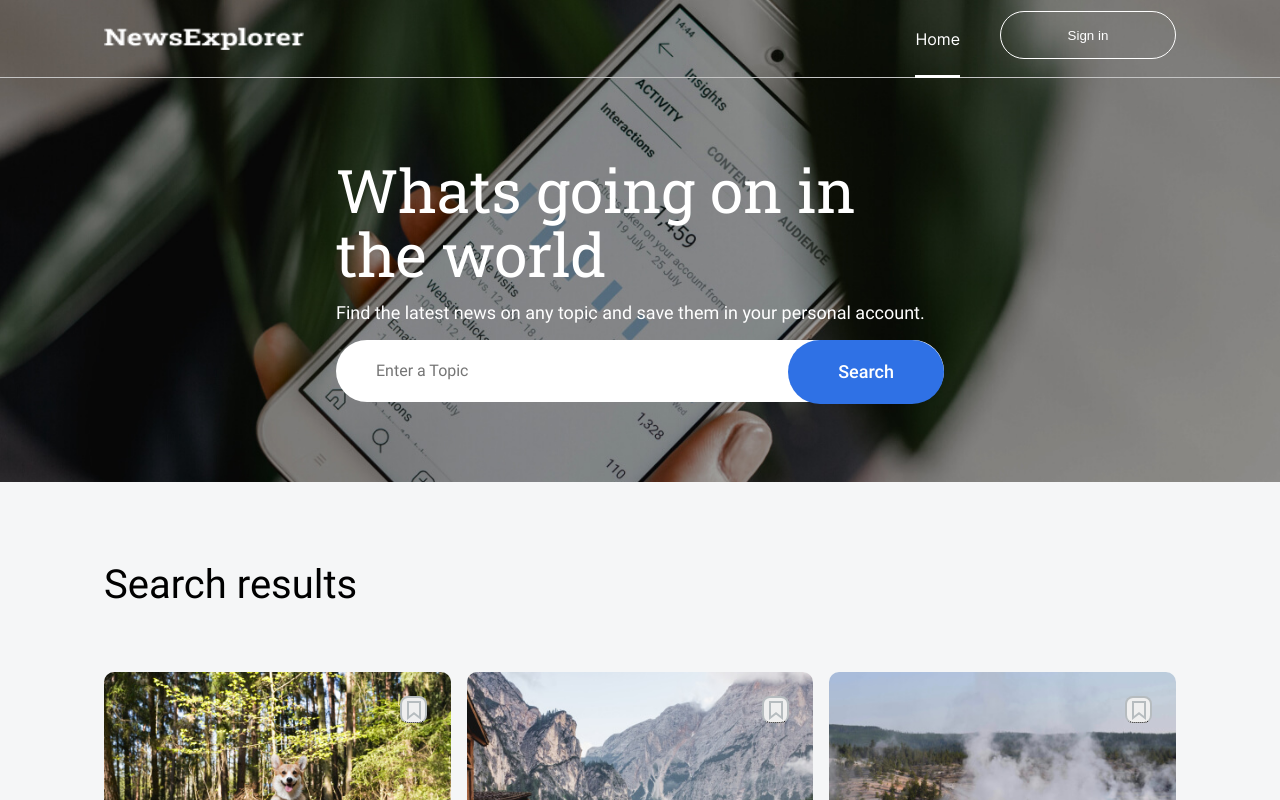
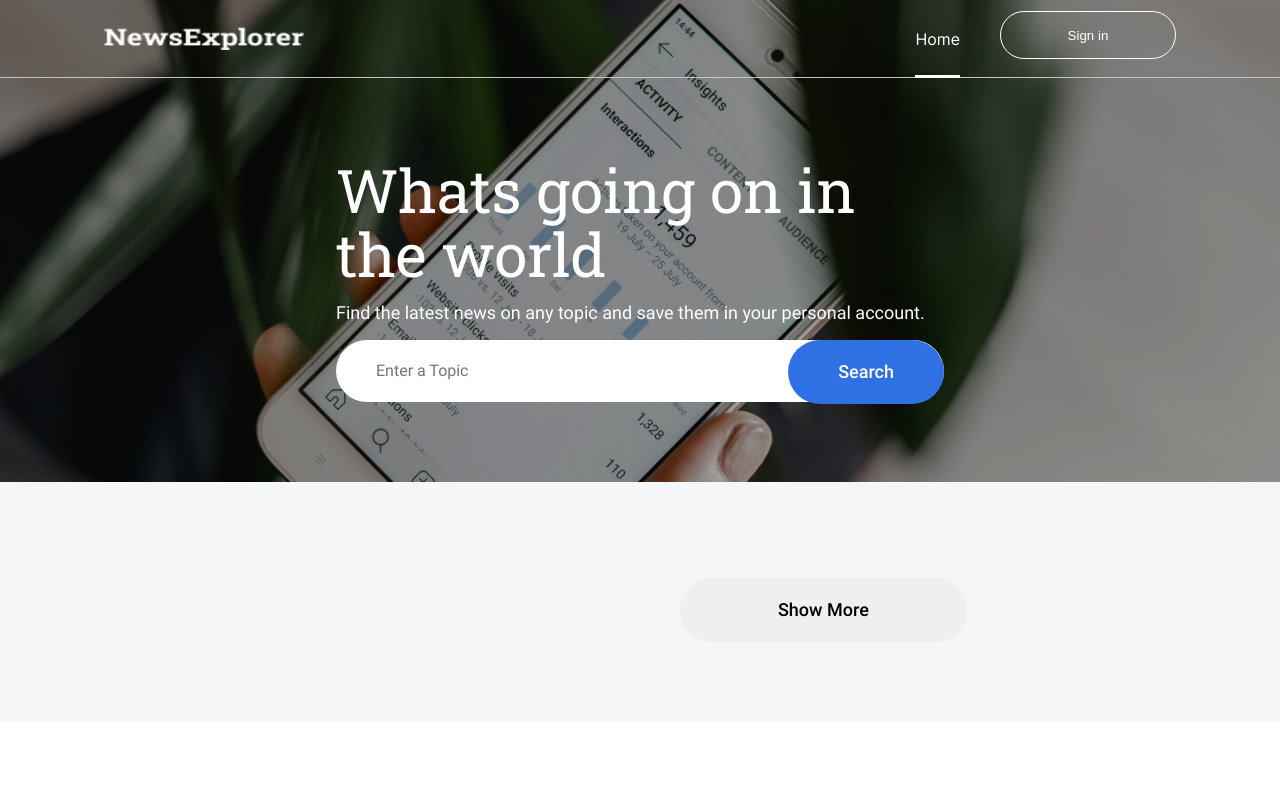
Before and after one commit to shimritz/news-explorer-frontend, a React (Create React App) app: page / in a window 1280 px wide. Shown: the top 800 px of the page. Built offline with nearby package versions, Linux system fonts and the light colour scheme.

Commit message:
refactor cards-list container logic to dedicated componenents

```diff
--- a/src/components/Main/Main.js
+++ b/src/components/Main/Main.js
@@ -1,17 +1,31 @@
-import { React } from "react";
+import { useState, useEffect } from "react";
 import "./Main.css";
 import About from "../About/About";
 import Footer from "../Footer/Footer";
 import NewsCardList from "../NewsCardList/NewsCardList";
 import NothingFound from "../NothingFound/NothingFound";
 import Preloader from "../Preloader/Preloader";
+import { transformOnlineToLocal } from "../../utils/helpers";
 
 function Main({ onlineArticles, searchValue }) {
+  const [formatedOnlineArticles, setformatedOnlineArticles] = useState(null);
+  console.log(onlineArticles ? onlineArticles[0] : null);
+  useEffect(() => {
+    if (onlineArticles && searchValue) {
+      const transformetArticled = transformOnlineToLocal(
+        onlineArticles,
+        searchValue
+      );
+      console.log(transformetArticled);
+      setformatedOnlineArticles(transformetArticled);
+    }
+  }, [onlineArticles, searchValue]);
+
   return (
     <main className="page__content">
       <NothingFound />
       <Preloader />
-      <NewsCardList onlineArticles={onlineArticles} searchValue={searchValue} />
+      <NewsCardList articles={formatedOnlineArticles} location="main" />
       <About />
       <Footer />
     </main>
--- a/src/components/NewsCardList/NewsCardList.js
+++ b/src/components/NewsCardList/NewsCardList.js
@@ -1,63 +1,18 @@
-import { useLocation } from "react-router-dom";
-import { useEffect, useState } from "react";
+import NewsCard from "../NewsCard/NewsCard";
 
-import NewsCard from "../NewsCard/NewsCard";
-import { articles } from "../../utils/articles";
-import mainApi from "../../utils/MainApi";
-
-function NewsCardList({ onlineArticles, searchValue }) {
-  const [savedArticles, setSavedArticles] = useState(null);
-
-  const location = useLocation();
-  const [isSavedArticlesPage, setIsSavedArticlesPage] = useState(false);
-
-  useEffect(() => {
-    location.pathname === "/saved-news"
-      ? setIsSavedArticlesPage(true)
-      : setIsSavedArticlesPage(false);
-  }, [location]);
-
-  useEffect(() => {
-    if (isSavedArticlesPage) {
-      mainApi
-        .getSavedArticles()
-        .then((res) => {
-          setSavedArticles(res.data);
-        })
-        .catch(console.error);
-    } else {
-      setSavedArticles(articles);
-    }
-  }, [isSavedArticlesPage]);
+function NewsCardList({ articles, location }) {
+  const isSavedArticlesPage = location === "saved-news";
 
   return (
     <div className="news-card">
-      {!isSavedArticlesPage ? (
+      {location === "home" ? (
         <h1 className="news-card__header">Search results</h1>
       ) : (
         <div style={{ paddingTop: 32 }} />
       )}
       <section className="news-card__list">
-        {onlineArticles
-          ? onlineArticles.map((article, index) => {
-              return (
-                <NewsCard
-                  key={index}
-                  id={index}
-                  img={article.urlToImage}
-                  title={article.title}
-                  date={article.publishedAt}
-                  text={article.description}
-                  link={article.url}
-                  source={article.author}
-                  isSavedArticlesPage={isSavedArticlesPage}
-                  keyword={searchValue}
-                  // onCardClick={onCardClick}
-                />
-              );
-            })
-          : savedArticles &&
-            savedArticles.map((article) => {
+        {articles &&
+          articles.map((article) => {
             return (
               <NewsCard
                 key={article._id}
@@ -70,18 +25,16 @@ function NewsCardList({ onlineArticles, searchValue }) {
                 source={article.source}
                 isSavedArticlesPage={isSavedArticlesPage}
                 keyword={article.keyword}
-                  // onCardClick={onCardClick}
               />
             );
           })}
       </section>
-      {isSavedArticlesPage ? null : (
+      {location === "home" ? null : (
         <button type="button" className="news-card__showMore-btn">
           Show More
         </button>
       )}
     </div>
-    // </>
   );
 }
 
--- a/src/components/SavedArticles/SavedArticles.js
+++ b/src/components/SavedArticles/SavedArticles.js
@@ -1,19 +1,24 @@
-import React, { useEffect } from "react";
+import { useEffect, useState } from "react";
 import NewsCardList from "../NewsCardList/NewsCardList";
-import SavedNewsHeader from "../SavedNewsHeader/SavedNewsHeader";
 import Footer from "../Footer/Footer";
 
 import mainApi from "../../utils/MainApi";
 
 function SavedArticles() {
-  // const [token, setToken] = React.useState(localStorage.getItem("jwt"));
-  // useEffect(() => {
-  //   Mainapi.getSavedArticles(token);
-  // }, []);
+  const [savedArticles, setSavedArticles] = useState(null);
+
+  useEffect(() => {
+    mainApi
+      .getSavedArticles()
+      .then((res) => {
+        setSavedArticles(res.data);
+      })
+      .catch(console.error);
+  }, []);
 
   return (
     <div className="saved-articles">
-      <NewsCardList />
+      <NewsCardList articles={savedArticles} location="saved-news" />
       <Footer />
     </div>
   );
--- a/src/components/SearchForm/SearchForm.js
+++ b/src/components/SearchForm/SearchForm.js
@@ -6,7 +6,6 @@ function SearchForm({ handleArticlesSearch, searchValue, setSearchValue }) {
     try {
       const res = await newsApi.getArticles(searchValue);
       handleArticlesSearch(res.articles);
-      console.log("articles", res);
     } catch (error) {
       console.error(error);
     }
--- /dev/null
+++ b/src/utils/helpers.js
@@ -0,0 +1,15 @@
+export const transformOnlineToLocal = (data, searchValue) => {
+  return data.map((article, index) => {
+    return {
+      _id: index,
+      image: article.urlToImage,
+      title: article.title,
+      date: article.publishedAt,
+      text: article.description,
+      source: article.author,
+      link: article.url,
+      isSavedArticlesPage: false,
+      keyword: searchValue,
+    };
+  });
+};
```
Lines whose indentation alone changed are shown as unchanged.
